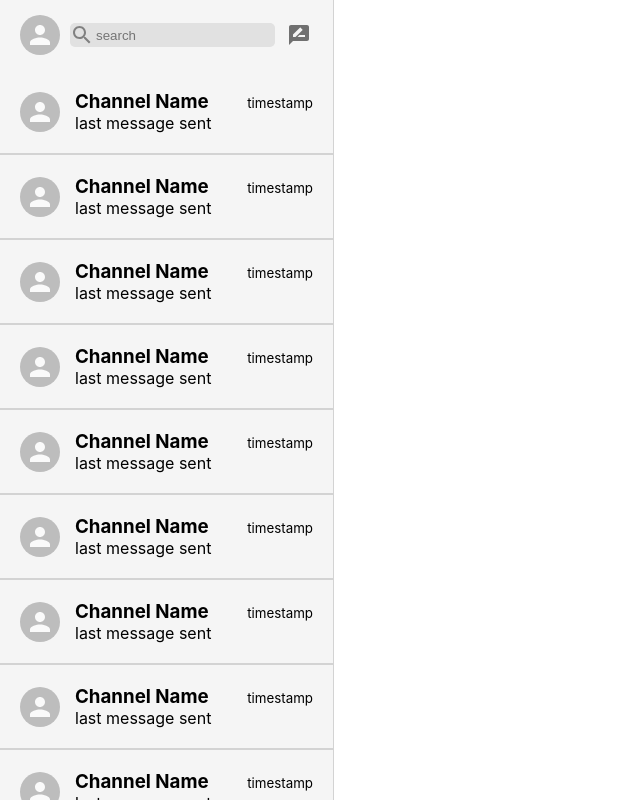
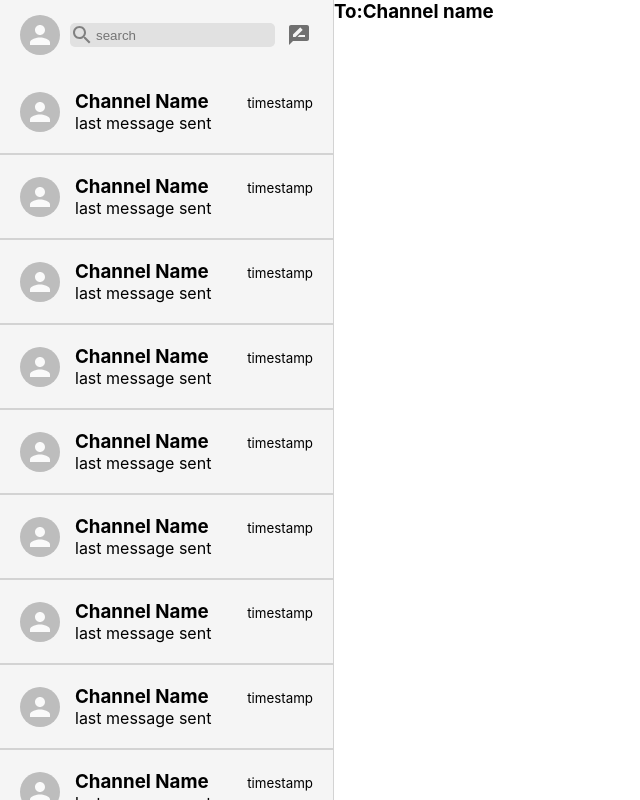
Before and after one commit to Vinoth6194/redux_imessage, a React (Create React App) app: page / in a window 1280 px wide. Shown: the whole page, without its empty margins (0-640 px from the left). Built offline with nearby package versions, Linux system fonts and the light colour scheme.

Commit message:
chat template disp

```diff
--- a/src/Chat.jsx
+++ b/src/Chat.jsx
@@ -0,0 +1,14 @@
+import React from "react";
+import "./Chat.css";
+function Chat() {
+  return (
+    <div className="chat">
+      {/* chat header */}
+      <h3>To:Channel name</h3>
+      {/* chat messages */}
+      {/* chat input */}
+    </div>
+  );
+}
+
+export default Chat;
--- a/src/Imessage.css
+++ b/src/Imessage.css
@@ -0,0 +1,3 @@
+.imessage {
+  display: flex;
+}
--- a/src/Imessage.jsx
+++ b/src/Imessage.jsx
@@ -1,10 +1,12 @@
 import React from "react";
+import Chat from "./Chat";
 import "./Imessage.css";
 import Sidebar from "./Sidebar";
 function Imessage() {
   return (
     <div className="imessage">
       <Sidebar />
+      <Chat />
     </div>
   );
 }
```
